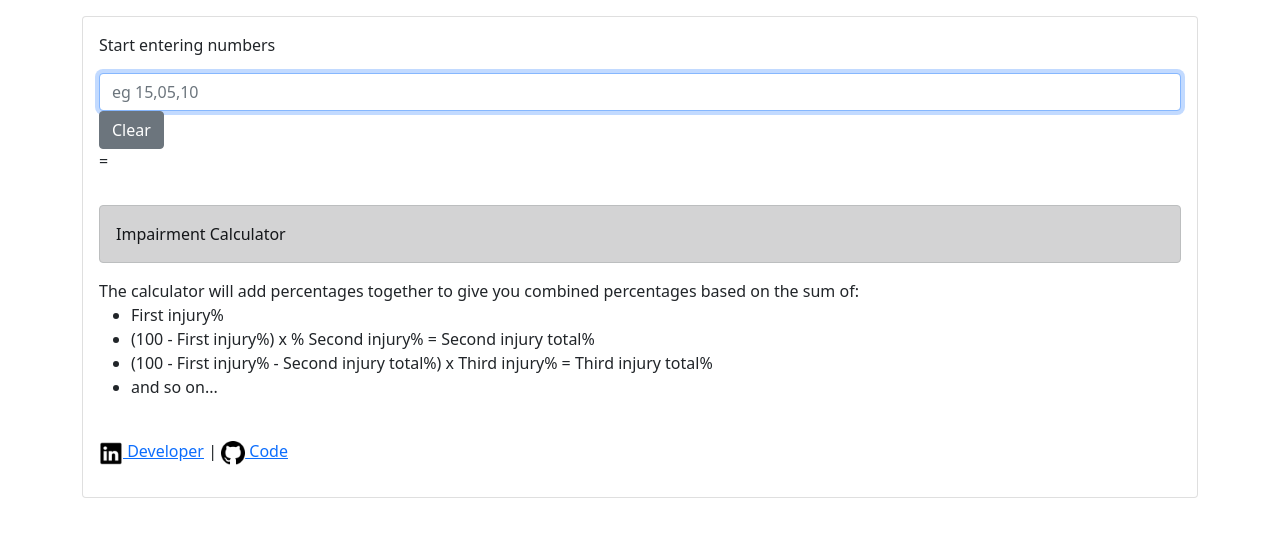
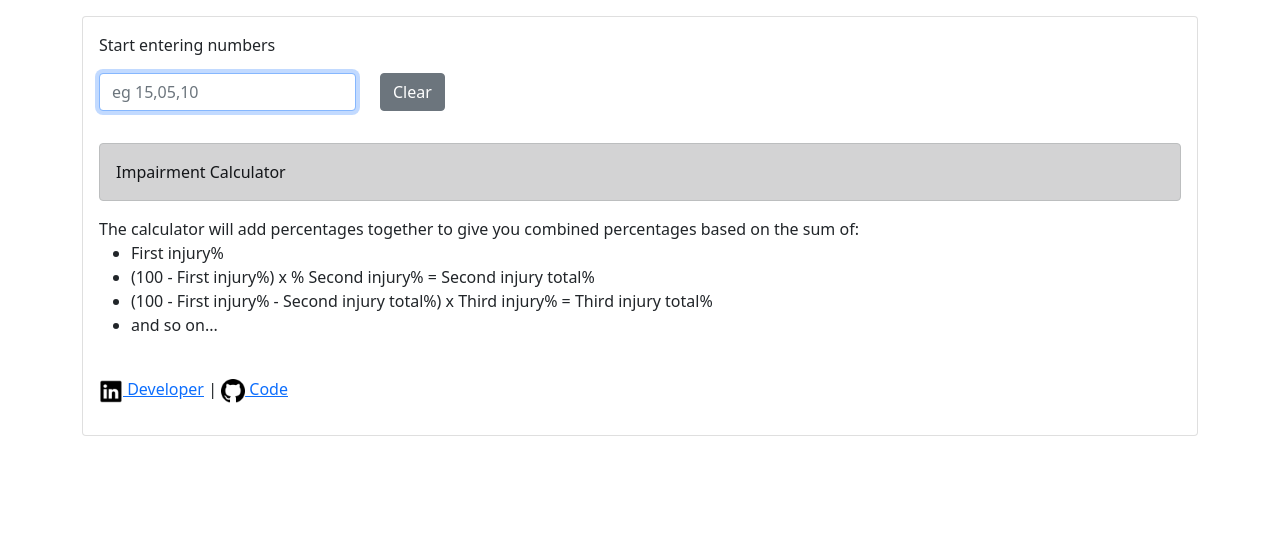
Before and after one commit to rod-meaney/impairment-calc, a React (Create React App) app: page /impairment/ in a window 1280 px wide. Shown: the top 534 px of the page. Built offline with nearby package versions, Linux system fonts and the light colour scheme.

Commit message:
align button

```diff
--- a/src/components/Calculator.js
+++ b/src/components/Calculator.js
@@ -90,7 +90,7 @@ class Calculator extends React.Component {
           <Card.Body>
             <Row><Col><p>{this.state.resultText}</p> </Col></Row>
             <Row>
-              <Col>
+              <Col xs="auto">
                 <Form>
                   <Form.Group controlId="formPercent">
                     <Form.Control
@@ -100,11 +100,13 @@ class Calculator extends React.Component {
                       placeholder="eg 15,05,10"
                       onChange={this.updateEntry} value={this.state.entry}
                       ref={c => (this.myInputRef = c)}
-                    /> {' '}
-                    <Button variant="secondary" onClick={() => this.clearList()}>Clear</Button>
+                    />
                   </Form.Group>
                 </Form>
-=              </Col>
+              </Col>
+              <Col xs="auto">
+                <Button variant="secondary" onClick={() => this.clearList()}>Clear</Button>
+              </Col>
             </Row>
             <p />
             <Row><Col>{this.calculateRows()}</Col></Row>
```
